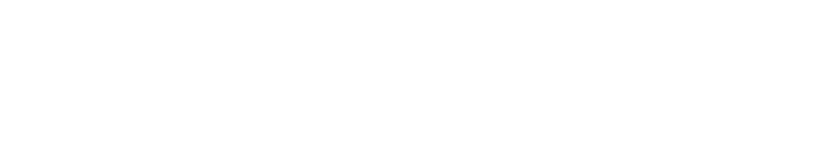
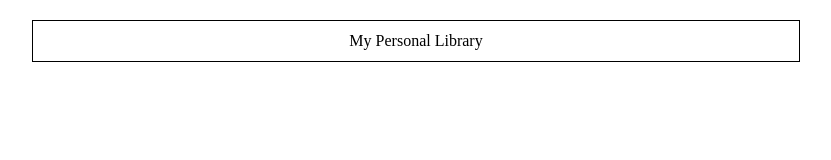
Before and after one commit to arenignacio/library-odin, a plain HTML site: page index.html in a window 1280 px wide. Shown: the whole page, without its empty margins (224-1055 px from the left). Drawn offline with Linux system fonts and the light colour scheme.

Commit message:
Add basic header

```diff
--- a/index.html
+++ b/index.html
@@ -9,6 +9,8 @@
 		<title>Aren Ignacio - Library</title>
 	</head>
 	<body>
+		<header><div id="title">My Personal Library</div></header>
+
 		<script src="script/script.js"></script>
 	</body>
 </html>
--- a/style/style.scss
+++ b/style/style.scss
@@ -1,3 +1,14 @@
-h1 {
-	border: black;
+header {
+	height: 40px;
+	display: flex;
+	justify-content: center;
+	align-items: center;
+	margin: 20px 0px 0px 0px;
+	border: 1px black solid;
 }
+
+@media only screen and (min-width: 1200px) {
+	body {
+		margin: 0px 20%;
+	}
+}
```
Also changed, not shown: style/style.css, 1 other file.
